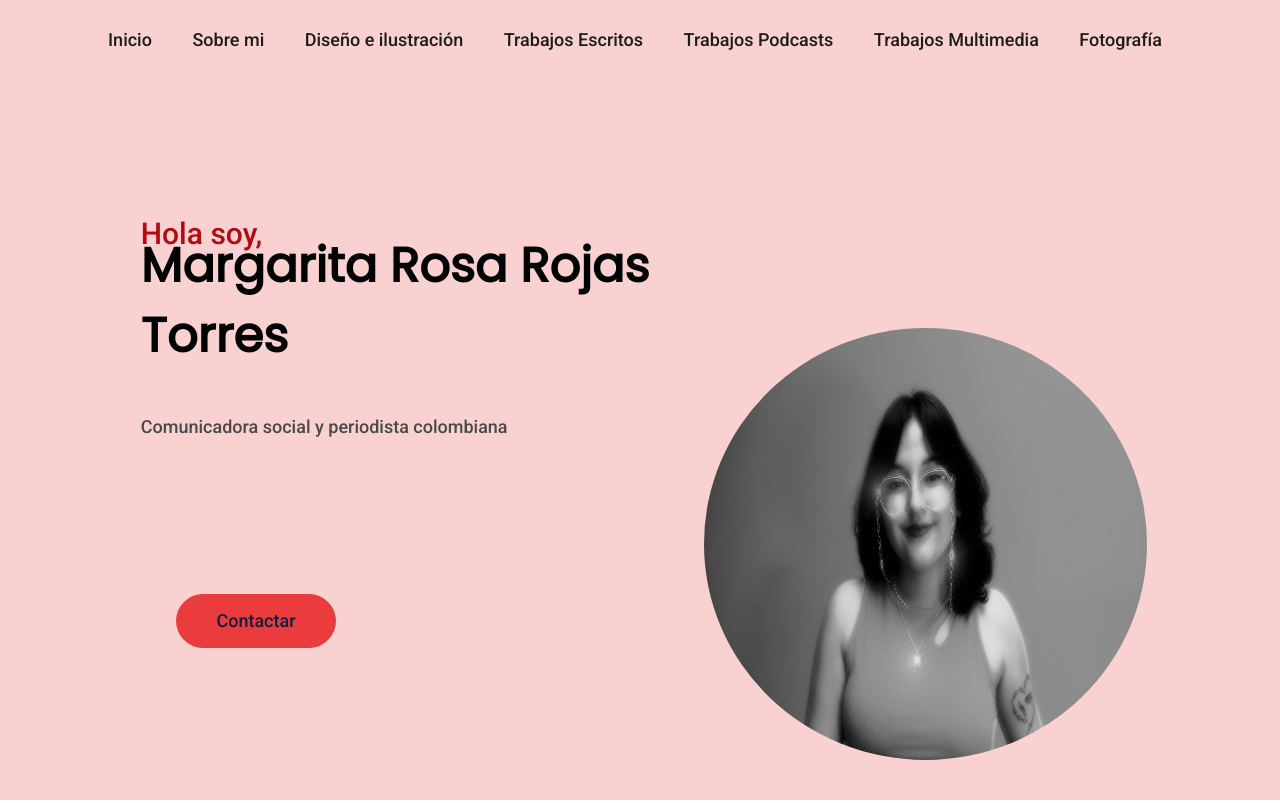
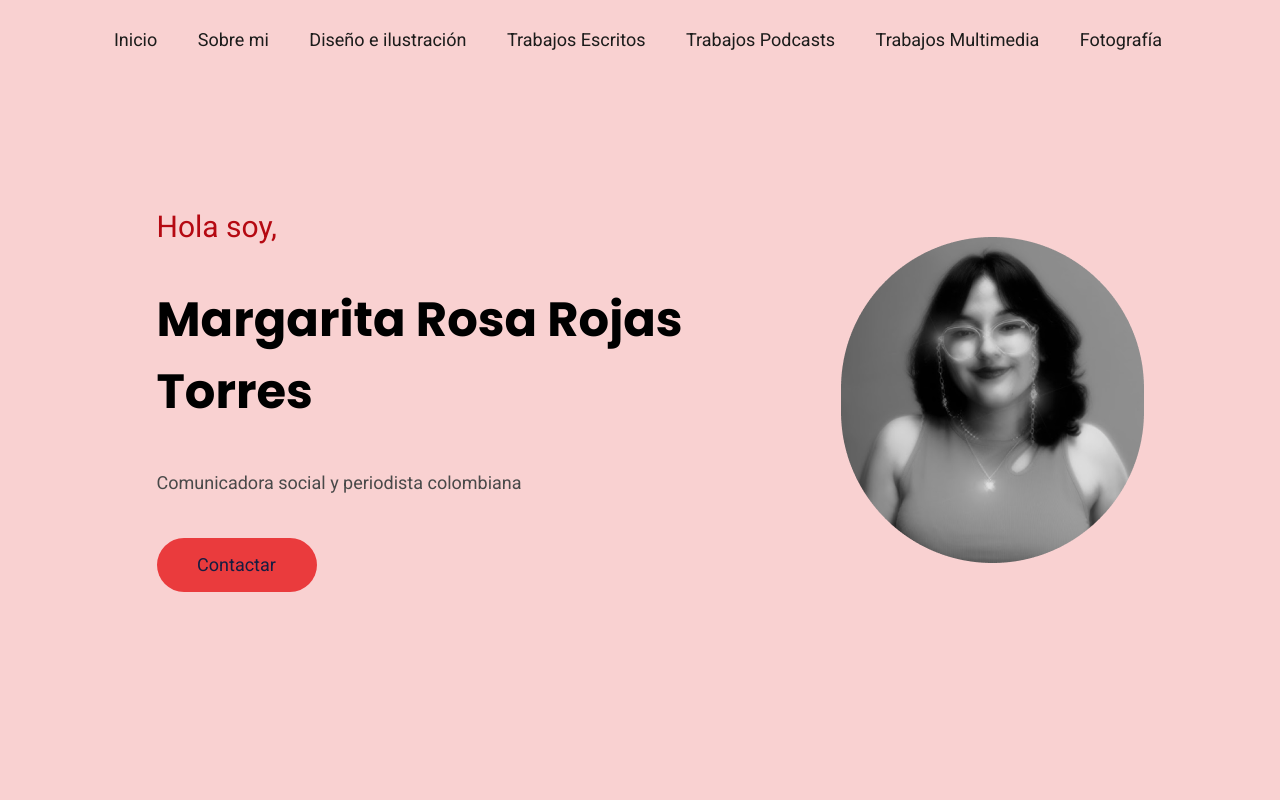
Before and after one commit to pdumrauf/proyecto-portfolio-margarita-rojas, a plain HTML site: page index.html in a window 1280 px wide. Shown: the top 803 px of the page. Drawn offline with Linux system fonts and the light colour scheme.

Commit message:
home changes

```diff
--- a/css/style.css
+++ b/css/style.css
@@ -72,78 +72,47 @@ section:not(.inicio) {
     height: 100vh;
     background: #f9d1d1;
     margin-bottom: 80px;
-    display: flex;
-    flex-direction: row;
-	flex-wrap: nowrap;
-	justify-content: center;
-	align-items: stretch;
-	align-content: stretch;
 }
 
 .inicio-contenedor {
     display: flex;
+    justify-content: center;
     width: 100%;
-    max-width: 1440px;
+    height: 100vh;
 }
 .presentacion{
+    display: flex;
+    flex-direction: column;
+    justify-content: center;
     width: 55%;
-    display: flex;
-    justify-content: center;
-    align-items: flex-end;
-    flex-direction: column;
 }
 .presentacion1{
-    display: flex;
-    flex-direction: column;
-    justify-content: end;
-    align-items: flex-start;
-    width: 80%;
-    height: 35%;
-    font-family: 'Roboto';
+    font-family: 'Roboto', sans-serif;
     font-style: normal;
-    font-weight: 400;
+    font-weight: 300;
     font-size: 30px;
-    line-height: 35px;
     color: #B50912;
-}
-.p1{
-    display: flex;
-    align-items: flex-start;
+    padding: 20px;
 }
 .presentacion2{
-    display: flex;
-    flex-direction: column;
-    justify-content: end;
-    align-items: flex-start;
-    width: 80%;
-    height: 15%;
     font-family: 'Poppins', sans-serif;
-    font-style: normal;
-    font-weight: 700;
+    font-weight: 900;
     font-size: 48px;
-    line-height: 70px;
     color: #000000;
+    padding: 20px;
 }
 .presentacion3{
-    display: flex;
-    flex-direction: column;
-    justify-content: end;
-    align-items: flex-start;
-    width: 80%;
-    height: 10%;
     font-family: 'Roboto', sans-serif;
     font-style: normal;
     font-weight: 400;
     font-size: 18px;
     line-height: 30px;
     color: #494949;
+    padding: 20px;
 }
 .presentacion4{
-    display: flex;
-    justify-content: start;
-    align-items: center;
     width: 75%;
-    height: 50%;
+    padding: 20px;
 }
 .boton_inicio{
     display: flex;
@@ -161,21 +130,16 @@ section:not(.inicio) {
 }
 .boton_inicio p{
     font-family: 'Roboto', sans-serif;
-    font-style: normal b;
+    font-style: normal;
     font-weight: 500;
     font-size: 18px;
     line-height: 30px;
     color: #151D41;
 }
-.img{
+.img-profile {
     display: flex;
-    width: 45%;
-    height: 95%;
-    align-items: flex-end;
-}
-.img1{
-    border-radius: 50%;
-    width: auto;
+    flex-direction: column;
+    justify-content: center;
 }
 #sobre_mi {
     display: flex;
--- a/index.html
+++ b/index.html
@@ -9,9 +9,7 @@
     <script src="https://kit.fontawesome.com/2335a07db9.js" crossorigin="anonymous"></script>
     <link rel="preconnect" href="https://fonts.googleapis.com">
     <link rel="preconnect" href="https://fonts.gstatic.com" crossorigin>
-    <link href="https://fonts.googleapis.com/css2?family=Roboto:wght@500&display=swap" rel="stylesheet">
-    <link href="https://fonts.googleapis.com/css2?family=Epilogue&family=Roboto:wght@500&display=swap" rel="stylesheet">
-    <link href="https://fonts.googleapis.com/css2?family=Epilogue&family=Poppins&family=Roboto:wght@500&display=swap" rel="stylesheet">
+    <link href="https://fonts.googleapis.com/css2?family=Epilogue&family=Poppins:wght@700&family=Roboto&display=swap" rel="stylesheet">
     <link rel="stylesheet" href="css/style.css">
 </head>
 <body>
@@ -43,7 +41,7 @@
                     <div class="presentacion3"><p>Comunicadora social y periodista colombiana</p></div>
                     <div class="presentacion4"><a href="#contacto-container" class="boton_inicio"><p>Contactar</p></a></div>
                 </div>
-                <div class="img"><img class="img1" src="img/perfil.jpg"></div>
+                <div class="img-profile"><img src="img/profile-photo.png"></div>
             </div>
         </section>
 
```
Also changed, not shown: img/perfil.jpg (deleted), img/profile-photo.png (added).
